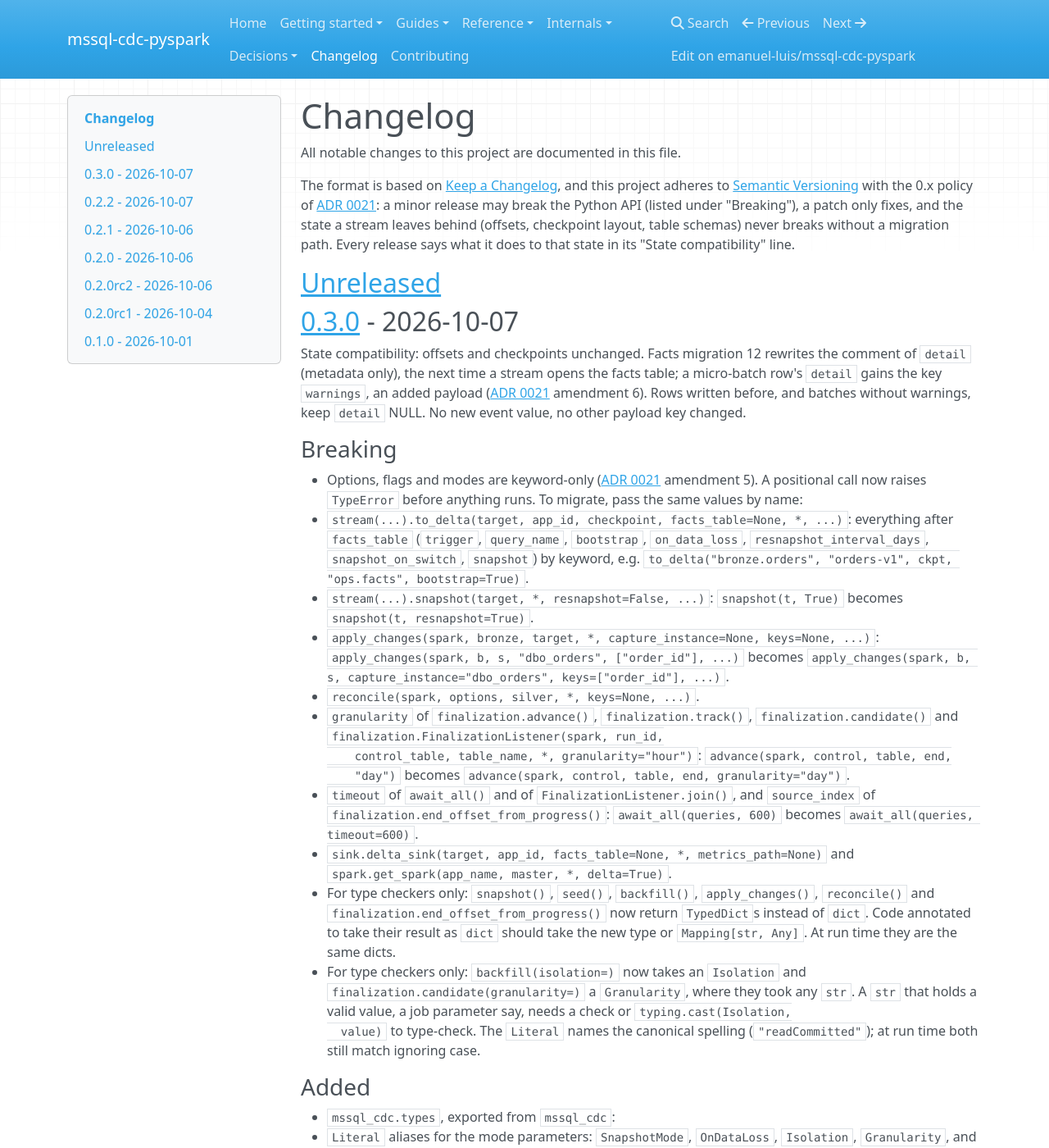
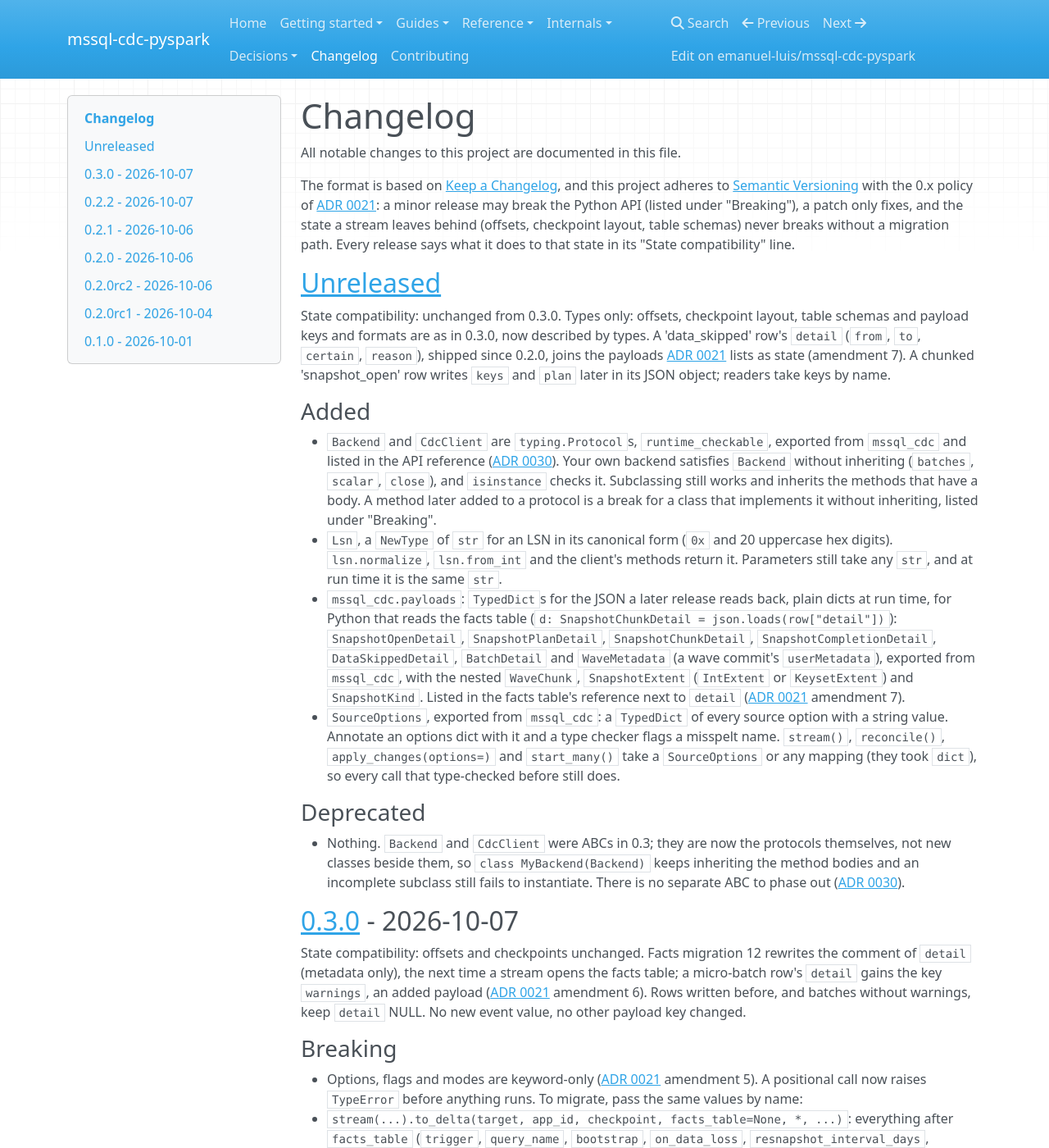
Before and after one commit to emanuel-luis/mssql-cdc-pyspark, an MkDocs documentation site: the page built from docs/changelog.md, in a window 1280 px wide and 1400 px high. Shown: the whole window at 82% size. Built offline with MkDocs 1.6.1, drawn with Linux system fonts in a browser that asks for light colours; nearby versions of some CDN libraries.

Commit message:
docs: 0.4.0 changelog entries; roadmap ticks
The protocols, Lsn, payload types and SourceOptions under [Unreleased],
state compatibility unchanged. Deprecated says nothing is: the protocols
are the 0.3 classes, so subclassing keeps working (ADR 0030). Roadmap:
the Protocol and the NewType/dataclasses items are done.

```diff
--- a/CHANGELOG.md
+++ b/CHANGELOG.md
@@ -11,6 +11,45 @@ migration path. Every release says what it does to that state in its "State
 compatibility" line.
 
 ## [Unreleased]
+
+State compatibility: unchanged from 0.3.0. Types only: offsets, checkpoint layout, table
+schemas and payload keys and formats are as in 0.3.0, now described by types. A
+'data_skipped' row's `detail` (`from`, `to`, `certain`, `reason`), shipped since 0.2.0, joins
+the payloads [ADR 0021](https://emanuel-luis.github.io/mssql-cdc-pyspark/decisions/0021-compatibility-policy-for-0x/) lists as state (amendment 7). A chunked 'snapshot_open' row
+writes `keys` and `plan` later in its JSON object; readers take keys by name.
+
+### Added
+
+- `Backend` and `CdcClient` are `typing.Protocol`s, `runtime_checkable`, exported from
+  `mssql_cdc` and listed in the API reference
+  ([ADR 0030](https://emanuel-luis.github.io/mssql-cdc-pyspark/decisions/0030-protocols-for-the-pluggable-seams/)).
+  Your own backend satisfies `Backend` without inheriting (`batches`, `scalar`, `close`),
+  and `isinstance` checks it. Subclassing still works and inherits the methods that have a
+  body. A method later added to a protocol is a break for a class that implements it
+  without inheriting, listed under "Breaking".
+- `Lsn`, a `NewType` of `str` for an LSN in its canonical form (`0x` and 20 uppercase hex
+  digits). `lsn.normalize`, `lsn.from_int` and the client's methods return it. Parameters
+  still take any `str`, and at run time it is the same `str`.
+- `mssql_cdc.payloads`: `TypedDict`s for the JSON a later release reads back, plain dicts at
+  run time, for Python that reads the facts table
+  (`d: SnapshotChunkDetail = json.loads(row["detail"])`): `SnapshotOpenDetail`,
+  `SnapshotPlanDetail`, `SnapshotChunkDetail`, `SnapshotCompletionDetail`,
+  `DataSkippedDetail`, `BatchDetail` and `WaveMetadata` (a wave commit's `userMetadata`),
+  exported from `mssql_cdc`, with the nested `WaveChunk`, `SnapshotExtent` (`IntExtent` or
+  `KeysetExtent`) and `SnapshotKind`. Listed in the facts table's reference next to `detail`
+  ([ADR 0021](https://emanuel-luis.github.io/mssql-cdc-pyspark/decisions/0021-compatibility-policy-for-0x/) amendment 7).
+- `SourceOptions`, exported from `mssql_cdc`: a `TypedDict` of every source option with a
+  string value. Annotate an options dict with it and a type checker flags a misspelt name.
+  `stream()`, `reconcile()`, `apply_changes(options=)` and `start_many()` take a
+  `SourceOptions` or any mapping (they took `dict`), so every call that type-checked before
+  still does.
+
+### Deprecated
+
+- Nothing. `Backend` and `CdcClient` were ABCs in 0.3; they are now the protocols themselves,
+  not new classes beside them, so `class MyBackend(Backend)` keeps inheriting the method
+  bodies and an incomplete subclass still fails to instantiate. There is no separate ABC to
+  phase out ([ADR 0030](https://emanuel-luis.github.io/mssql-cdc-pyspark/decisions/0030-protocols-for-the-pluggable-seams/)).
 
 ## [0.3.0] - 2026-10-07
 
```
Also changed, not shown: docs/ROADMAP.md (+4 -3 lines).
